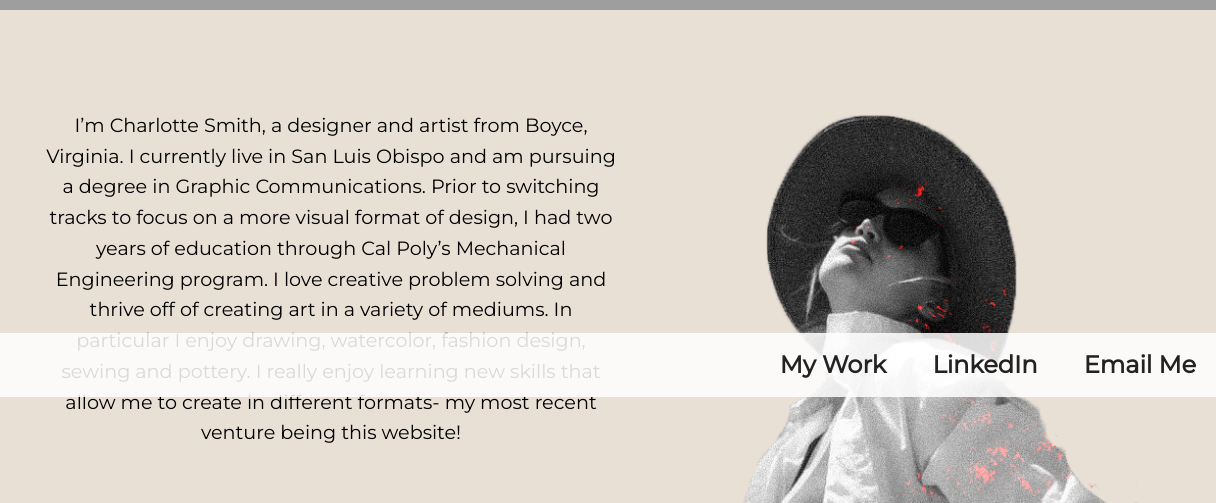
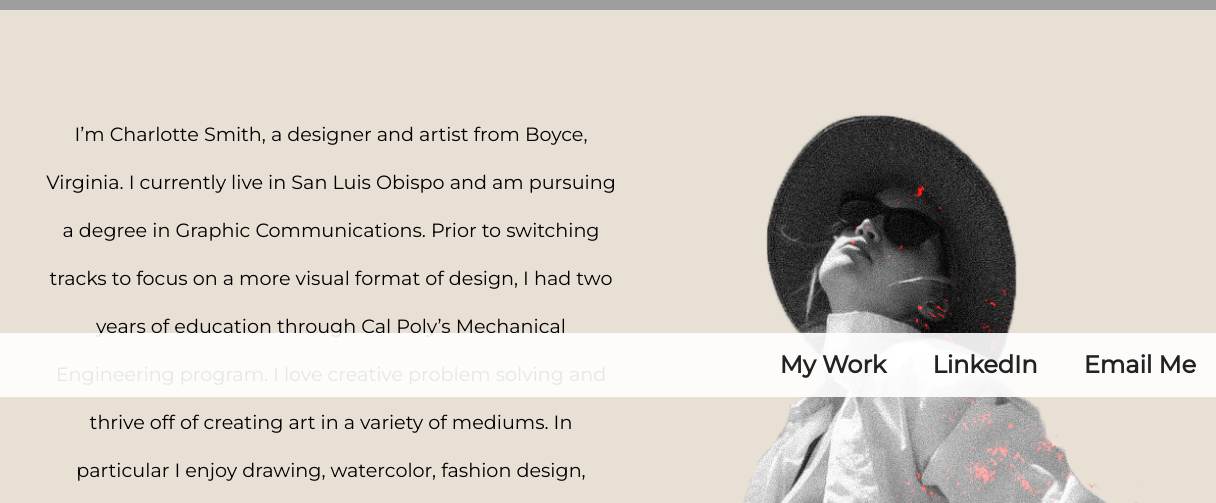
Before and after one commit to charlottesmith-grc/mycontactpage, a plain HTML site: page index.html in a window 1280 px wide. Shown: the part 403-906 px from the top of the page, 64-1280 px from the left. Drawn offline with Linux system fonts and the light colour scheme; grey boxes are pictures that could not be loaded.

Commit message:
updated body text and footer
changed line spacing to 2.5
made footer opacity 90%

```diff
--- a/styles-contact.css
+++ b/styles-contact.css
@@ -136,7 +136,7 @@ p {
 	/* FONT-FAMILY GOES HERE CHOOSE FROM TYPEKIT OR GOOGLE FONTS */
 	font-family: 'Montserrat', sans-serif;
 	font-size: 1.2em;
-    line-height: 1.6;
+    line-height: 2.5;
     color: rgb(0, 0, 0);
 	display: block;
     margin-block-start: 3em;
@@ -166,7 +166,7 @@ section {
 
 footer{
 	margin: 0 auto;
-	background: rgba(255, 255, 255, 0.85);
+	background: rgba(255, 255, 255, 0.90);
 	margin-top: 2em;
 	position: fixed;
 	left: 0;
```
